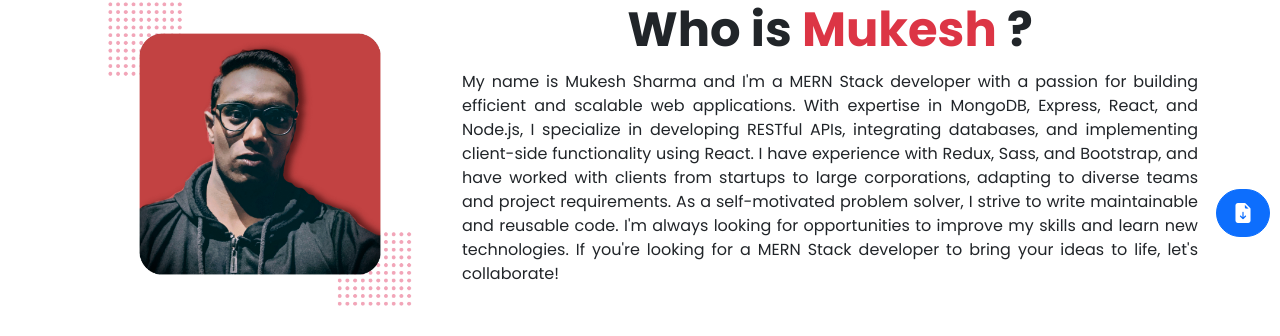
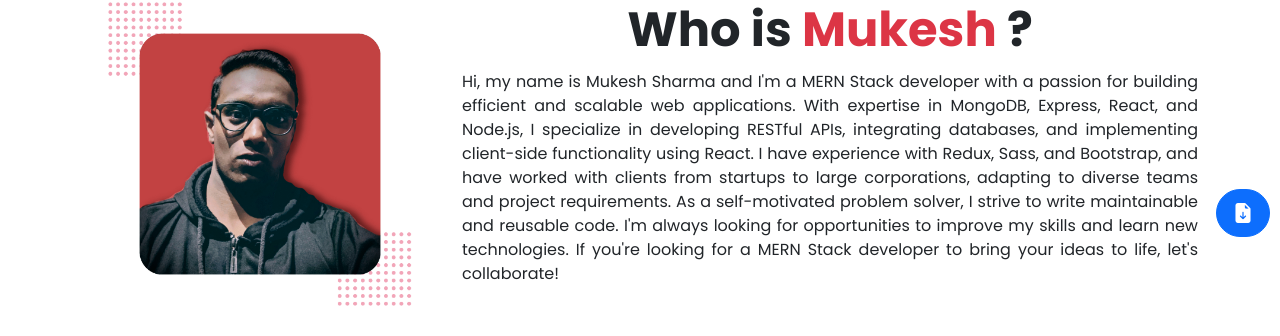
Before and after one commit to Mukesh-Sharma400/Portfolio, a React (Create React App) app: page / in a window 1280 px wide. Shown: the part 553-889 px from the top of the page. Built offline with nearby package versions, Linux system fonts and the light colour scheme.

Commit message:
minor chnage

```diff
--- a/src/pages/Home.js
+++ b/src/pages/Home.js
@@ -46,7 +46,7 @@ const Home = () => {
               Who is <span className="text-danger">Mukesh</span> ?
             </h1>
             <p className="big--para">
-              My name is Mukesh Sharma and I'm a MERN Stack developer with a
+              Hi, my name is Mukesh Sharma and I'm a MERN Stack developer with a
               passion for building efficient and scalable web applications. With
               expertise in MongoDB, Express, React, and Node.js, I specialize in
               developing RESTful APIs, integrating databases, and implementing
```
